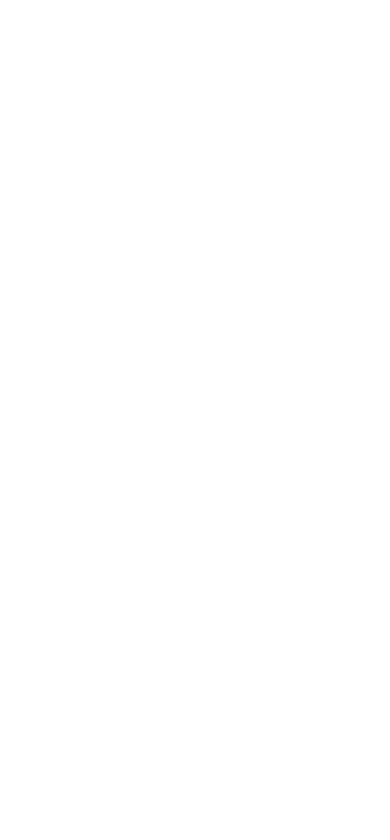
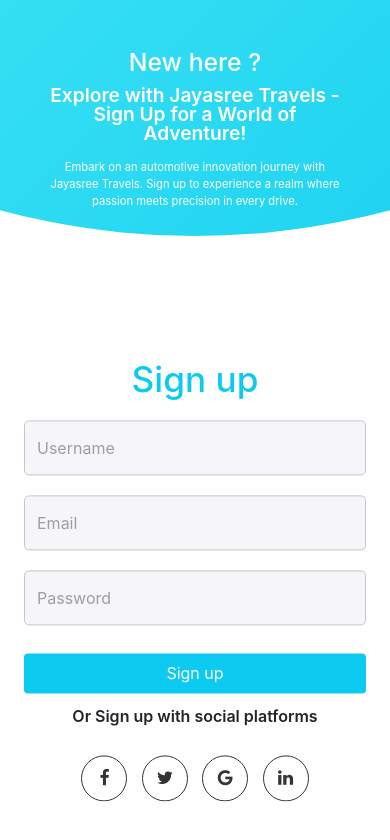
Before and after one commit to muralidharank28698/car_booking, a React (Create React App) app: page /signUp in a window 390 px wide. Before the commit this address had no page. Shown: the top 840 px of the page. Built offline with nearby package versions, Linux system fonts and the light colour scheme.

Commit message:
signUp page added

```diff
--- a/src/App.js
+++ b/src/App.js
@@ -5,6 +5,7 @@
 import HomePage from "./components/HomePage/HomePage";
 import "font-awesome/css/font-awesome.min.css";
 import { BrowserRouter as Router, Route, Routes } from "react-router-dom";
+import SignUp from "./components/SignUp/SignUp";
 
 function App() {
   return (
@@ -15,6 +16,7 @@
           <Route path="/cars" element={<Cars />} />
           <Route path="/booking" element={<Booking />} />
           <Route path="/aboutUs" element={<AboutUs />} />
+          <Route path="/signUp" element={<SignUp />} />
         </Routes>
       </div>
     </Router>
--- a/src/components/Header/Header.css
+++ b/src/components/Header/Header.css
@@ -1,5 +1,5 @@
 .navbar {
-  box-shadow: 0 2px 4px 0 rgba(0, 0, 0, 0.2);
+  box-shadow: 0 2px 0px 0 rgba(136, 136, 136, 0.2);
 }
 .logo_img {
   width: 120px;
@@ -177,9 +177,6 @@
   /* object-fit: contain;
   max-width: auto; */
 }
-.model {
-  margin-top: 80px;
-}
 
 @media only screen and (max-width: 800px) {
   .grid {
@@ -193,7 +190,6 @@
     order: 1;
   }
   .centered {
-    /* align-items: flex-start; */
     display: block;
   }
   .no__overflow {
@@ -203,10 +199,6 @@
     width: 100%;
     height: 300px;
   }
-  .model {
-    padding: 0 !important;
-    margin-top: 100px;
-  }
 }
 @media only screen and (max-height: 600px) {
   .img {
--- a/src/components/Header/Header.jsx
+++ b/src/components/Header/Header.jsx
@@ -79,7 +79,9 @@
                     Log In
                   </button>
                   <button class="btn btn btn-info" type="button">
-                    Sign Up
+                    <Link to="/signUp" style={{ color: "#FFF" }}>
+                      Sign Up
+                    </Link>
                   </button>
                 </div>
               </Offcanvas.Body>
@@ -105,7 +107,7 @@
               </Link>
             </div>
             <div className="navbar-nav ms-lg-4">
-              <Link className="nav-item nav-link" href="#">
+              <Link className="nav-item nav-link" to="/signUp">
                 SIGN UP
               </Link>
             </div>
@@ -126,20 +128,19 @@
           onHide={() => setShow(false)}
           dialogClassName="modal-90w"
           size="lg"
-          className="model"
+          centered
         >
+          {/* <Modal.Header closeButton>
+            <Modal.Title id="example-custom-modal-styling-title">
+              Custom Modal Styling
+            </Modal.Title>
+          </Modal.Header> */}
           <Modal.Body style={{ padding: 0 }}>
             <div className="grid">
               <div className="order__left centered">
                 <div className="form">
                   <div className="logo">
                     <h4 style={{ color: "#0dcaf0" }}>Login</h4>
-                    {/* <img
-                      className="img"
-                      src={require("../../assets/Logo.png")}
-                      alt="picture"
-                      style={{ width: "100px" }}
-                    /> */}
                   </div>
                   <input
                     type="text"
@@ -183,7 +184,7 @@
                       Don't have an account?
                     </label>
                     <a
-                      href="#"
+                      href="/signUp"
                       className="forgot__password"
                       style={{ textDecoration: "none" }}
                     >
--- /dev/null
+++ b/src/components/SignUp/SignUp.css
@@ -0,0 +1,293 @@
+.signUp-Container {
+  position: relative;
+  width: 100%;
+  background-color: #fff;
+  min-height: 100vh;
+  overflow: hidden;
+}
+
+.forms-container {
+  position: absolute;
+  width: 100%;
+  height: 100%;
+  top: 0;
+  left: 0;
+}
+
+.signin-signup {
+  position: absolute;
+  top: 50%;
+  transform: translate(-50%, -50%);
+  left: 75%;
+  width: 50%;
+  transition: 1s 0.7s ease-in-out;
+  display: grid;
+  grid-template-columns: 1fr;
+  z-index: 5;
+}
+
+form {
+  display: flex;
+  align-items: center;
+  justify-content: center;
+  flex-direction: column;
+  padding: 0rem 5rem;
+  transition: all 0.2s 0.7s;
+  overflow: hidden;
+  grid-column: 1 / 2;
+  grid-row: 1 / 2;
+}
+
+form.sign-in-form {
+  z-index: 2;
+}
+
+.title {
+  font-size: 2.2rem;
+  color: #0dcaf0;
+  margin-bottom: 10px;
+}
+
+input[type="text"],
+input[type="email"],
+input[type="password"] {
+  width: 100%;
+  border: 1px solid #c8c3cf;
+  background-color: #f6f5f7;
+  margin: 10px 0;
+  height: 55px;
+  border-radius: 5px;
+}
+
+.social-text {
+  padding: 0.7rem 0;
+  font-size: 1rem;
+  font-weight: 600;
+}
+.login__button {
+  margin-top: 18px;
+}
+
+.social-media {
+  display: flex;
+  justify-content: center;
+}
+
+.social-icon {
+  height: 46px;
+  width: 46px;
+  display: flex;
+  justify-content: center;
+  align-items: center;
+  margin: 0 0.45rem;
+  color: #333;
+  border-radius: 50%;
+  border: 1px solid #333;
+  text-decoration: none;
+  font-size: 1.1rem;
+  transition: 0.3s;
+}
+
+.social-icon:hover {
+  color: #0dcaf0;
+  border-color: #0dcaf0;
+}
+
+.panels-container {
+  position: absolute;
+  height: 100%;
+  width: 100%;
+  top: 0;
+  left: 0;
+  display: grid;
+  grid-template-columns: repeat(2, 1fr);
+}
+
+.signUp-Container:before {
+  content: "";
+  position: absolute;
+  height: 2000px;
+  width: 2000px;
+  top: -10%;
+  right: 48%;
+  transform: translateY(-50%);
+  background-image: linear-gradient(
+    -45deg,
+    #0dcaf0 0%,
+    rgb(116, 255, 248) 100%
+  );
+  transition: 1.8s ease-in-out;
+  border-radius: 50%;
+  z-index: 6;
+}
+
+.image {
+  width: 100%;
+  transition: transform 1.1s ease-in-out;
+  transition-delay: 0.4s;
+}
+
+.panel {
+  display: flex;
+  flex-direction: column;
+  align-items: flex-end;
+  justify-content: space-around;
+  text-align: center;
+  z-index: 6;
+}
+
+.left-panel {
+  pointer-events: all;
+  padding: 3rem 17% 2rem 12%;
+}
+
+.panel .content {
+  color: #fff;
+  transition: transform 0.9s ease-in-out;
+  transition-delay: 0.6s;
+}
+
+.panel h3 {
+  font-weight: 600;
+  line-height: 1;
+  font-size: 1.5rem;
+}
+
+.panel p {
+  font-size: 0.95rem;
+  padding: 0.7rem 0;
+}
+
+/* ANIMATION */
+
+.signUp-Container.sign-up-mode:before {
+  transform: translate(100%, -50%);
+  right: 52%;
+}
+
+.consignUp-Containertainer.sign-up-mode .left-panel .image,
+.signUp-Container.sign-up-mode .left-panel .content {
+  transform: translateX(-800px);
+}
+
+.signUp-Container.sign-up-mode .signin-signup {
+  left: 25%;
+}
+
+.signUp-Container.sign-up-mode form.sign-in-form {
+  opacity: 0;
+  z-index: 1;
+}
+
+.signUp-Container.sign-up-mode .left-panel {
+  pointer-events: none;
+}
+
+@media (max-width: 870px) {
+  .signUp-Container {
+    min-height: 800px;
+    height: 100vh;
+  }
+  .signin-signup {
+    width: 100%;
+    top: 95%;
+    transform: translate(-50%, -100%);
+    transition: 1s 0.8s ease-in-out;
+  }
+
+  .signin-signup,
+  .signUp-Container.sign-up-mode .signin-signup {
+    left: 50%;
+  }
+
+  .panels-container {
+    grid-template-columns: 1fr;
+    grid-template-rows: 1fr 2fr 1fr;
+  }
+
+  .panel {
+    flex-direction: row;
+    justify-content: space-around;
+    align-items: center;
+    padding: 2.5rem 8%;
+    grid-column: 1 / 2;
+  }
+
+  .left-panel {
+    grid-row: 1 / 2;
+  }
+
+  .image {
+    width: 200px;
+    transition: transform 0.9s ease-in-out;
+    transition-delay: 0.6s;
+  }
+
+  .panel .content {
+    padding-right: 15%;
+    transition: transform 0.9s ease-in-out;
+    transition-delay: 0.8s;
+  }
+
+  .panel h3 {
+    font-size: 1.2rem;
+  }
+
+  .panel p {
+    font-size: 0.7rem;
+    padding: 0.5rem 0;
+  }
+
+  .signUp-Container:before {
+    width: 1500px;
+    height: 1500px;
+    transform: translateX(-50%);
+    left: 30%;
+    bottom: 68%;
+    right: initial;
+    top: initial;
+    transition: 2s ease-in-out;
+  }
+
+  .signUp-Container.sign-up-mode:before {
+    transform: translate(-50%, 100%);
+    bottom: 32%;
+    right: initial;
+  }
+
+  .signUp-Container.sign-up-mode .left-panel .image,
+  .signUp-Container.sign-up-mode .left-panel .content {
+    transform: translateY(-300px);
+  }
+
+  .signUp-Container.sign-up-mode .signin-signup {
+    top: 5%;
+    transform: translate(-50%, 0);
+  }
+}
+
+@media (max-width: 570px) {
+  form {
+    padding: 0 1.5rem;
+  }
+
+  .image {
+    display: none;
+  }
+  .panel .content {
+    padding: 0.5rem 1rem;
+  }
+  .signUp-Container {
+    padding: 1.5rem;
+  }
+
+  .signUp-Container:before {
+    bottom: 72%;
+    left: 50%;
+  }
+
+  .signUp-Container.sign-up-mode:before {
+    bottom: 28%;
+    left: 50%;
+  }
+}
--- /dev/null
+++ b/src/components/SignUp/SignUp.jsx
@@ -0,0 +1,88 @@
+import React, { useState } from "react";
+import "./SignUp.css";
+
+const SignUp = () => {
+  return (
+    <div className="signUp-Container container-fluid">
+      <div className="forms-container">
+        <div className="signin-signup">
+          <form action="#" className="sign-in-form">
+            <h2 className="title">Sign up</h2>
+            {/* <i className="fa fa-user"></i> */}
+            <input
+              type="text"
+              id="username"
+              name="username"
+              placeholder="Username"
+              autocomplete="off"
+            />
+            {/* <i className="fa fa-envelope"></i> */}
+            <input
+              type="text"
+              id="username"
+              name="username"
+              placeholder="Email"
+              autocomplete="off"
+            />
+            {/* <i className="fa fa-lock"></i> */}
+            <input
+              type="password"
+              id="password"
+              name="password"
+              placeholder="Password"
+              autocomplete="off"
+            />
+            <button type="submit" className="login__button">
+              Sign up
+            </button>
+            <p className="social-text">Or Sign up with social platforms</p>
+            <div className="social-media">
+              <a href="#" className="social-icon">
+                <i className="fa fa-facebook"></i>
+              </a>
+              <a href="#" className="social-icon">
+                <i className="fa fa-twitter"></i>
+              </a>
+              <a href="#" className="social-icon">
+                <i className="fa fa-google"></i>
+              </a>
+              <a href="#" className="social-icon">
+                <i className="fa fa-linkedin"></i>
+              </a>
+            </div>
+          </form>
+        </div>
+      </div>
+
+      <div className="panels-container">
+        <div className="panel left-panel">
+          <div className="content">
+            <h2>New here ?</h2>
+            <h3>
+              {/* Journey Beyond Limits with Jayasree Travels: Sign Up for
+                Automotive Excellence */}
+              Explore with Jayasree Travels - Sign Up for a World of Adventure!
+            </h3>
+            <p>
+              {/* Embark on a journey through automotive innovation with Jayasree
+              Travels. Join us by signing up, and experience a realm where
+              passion meets performance, and every drive is a celebration of
+              precision and style. */}
+              Embark on an automotive innovation journey with Jayasree Travels.
+              Sign up to experience a realm where passion meets precision in
+              every drive.
+            </p>
+          </div>
+
+          <img
+            src={require("../../assets/HomePageCar.png")}
+            className="image"
+            alt=""
+          />
+        </div>
+      </div>
+    </div>
+  );
+};
+
+export default SignUp;
```
